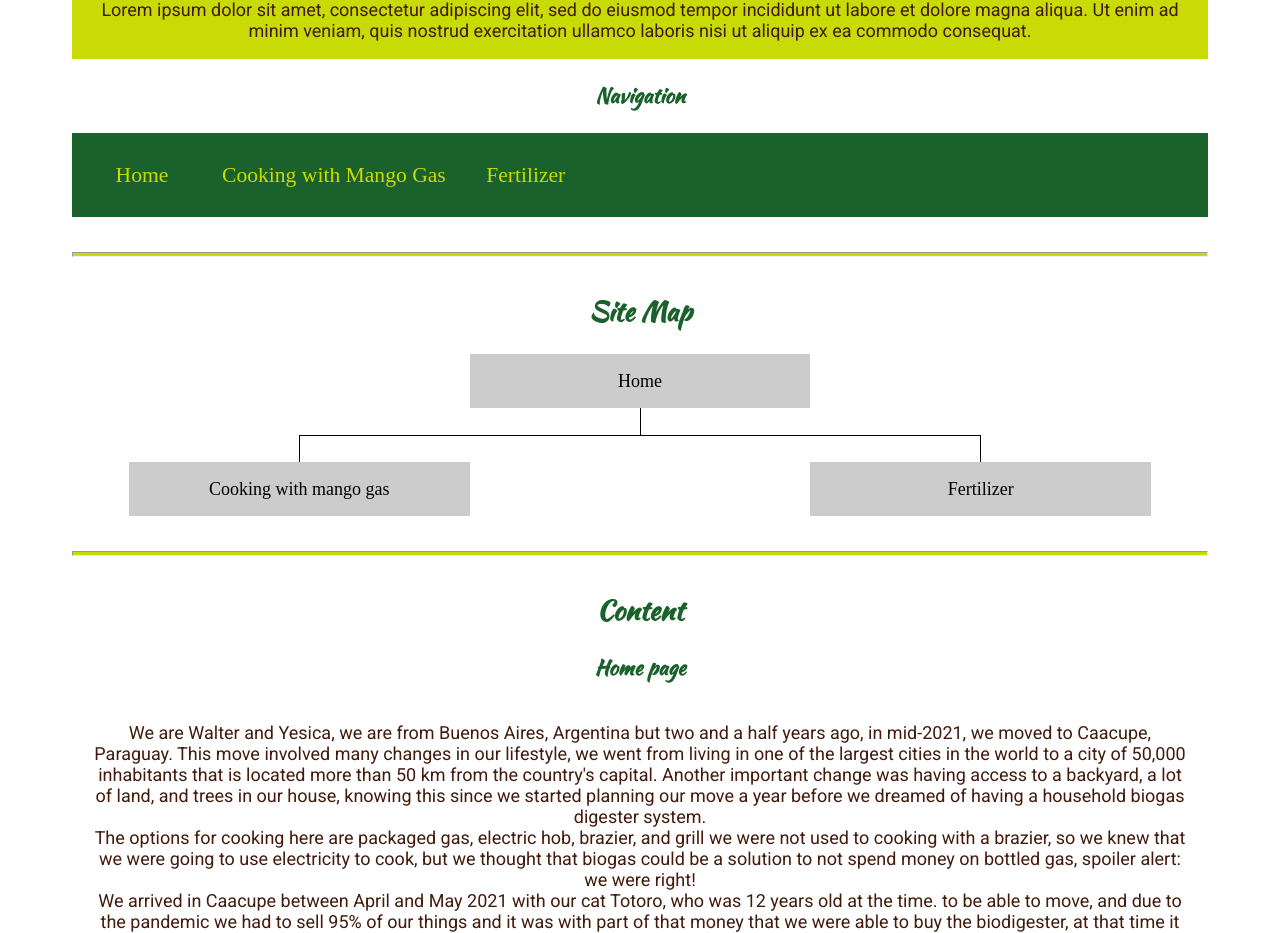
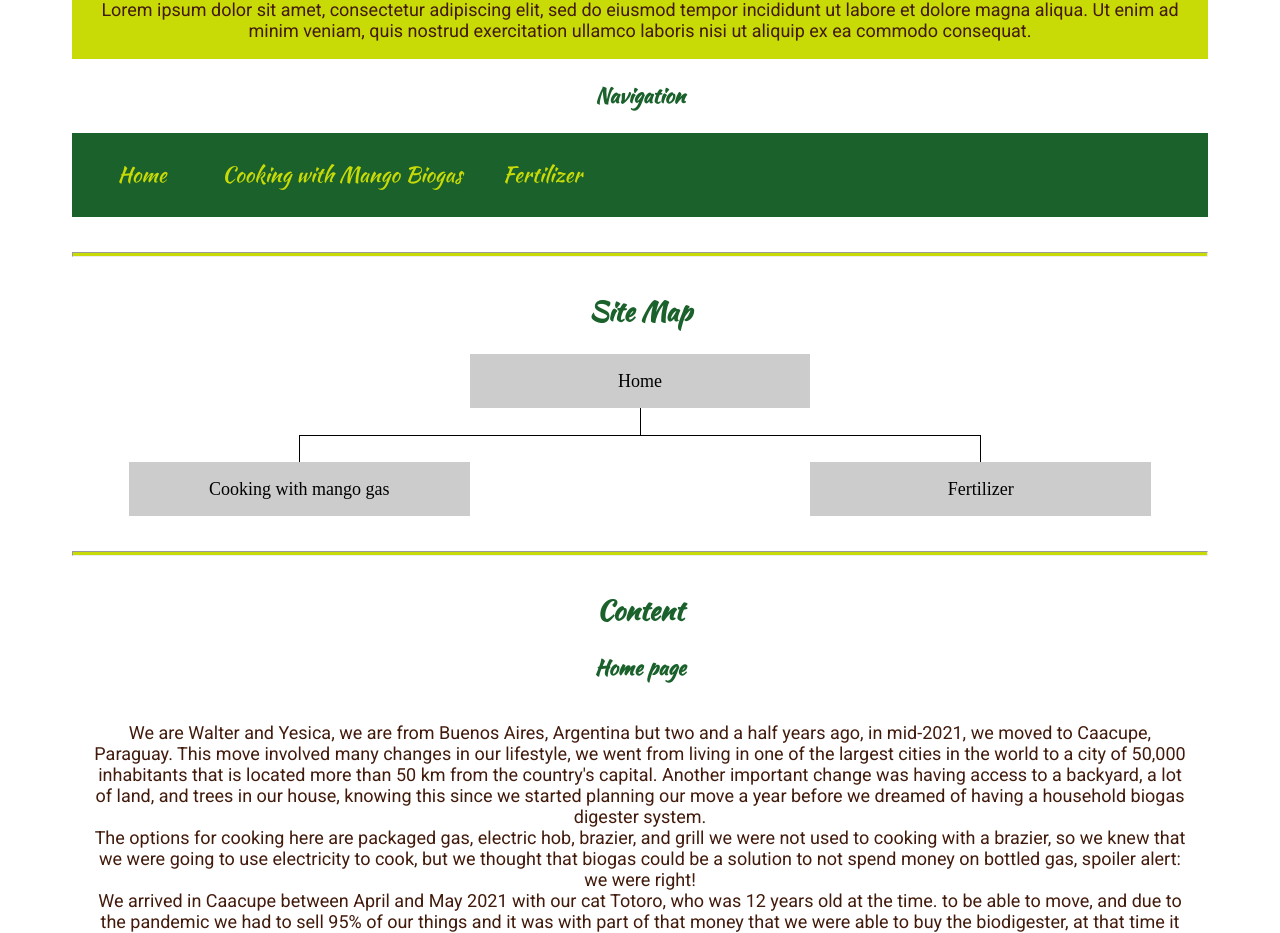
Before and after one commit to yesicagallucci/wdd130, a plain HTML site: page homebiogas/site-plan.html in a window 1280 px wide. Shown: the part 2212-3145 px from the top of the page. Drawn offline with Linux system fonts and the light colour scheme.

Commit message:
nav changes

```diff
--- a/homebiogas/site-plan.html
+++ b/homebiogas/site-plan.html
@@ -88,7 +88,7 @@
       <!-- Think about how you want your navigation bar to look. In the site-plan.css file change the colors to your colors to get the look you desire. -->
       <nav>
         <a href="#">Home</a>
-        <a href="#">Cooking with Mango Gas</a>
+        <a href="#">Cooking with Mango Biogas</a>
         <a href="#">Fertilizer</a>
       </nav>
       <hr>
--- a/homebiogas/styles/site-plan.css
+++ b/homebiogas/styles/site-plan.css
@@ -104,6 +104,7 @@ nav {
   line-height: 3em;
   text-align: center;
   font-size: 1.2em;
+  font-family:"Kaushan Script";
 }
 nav  {
   list-style-type: none;
```
